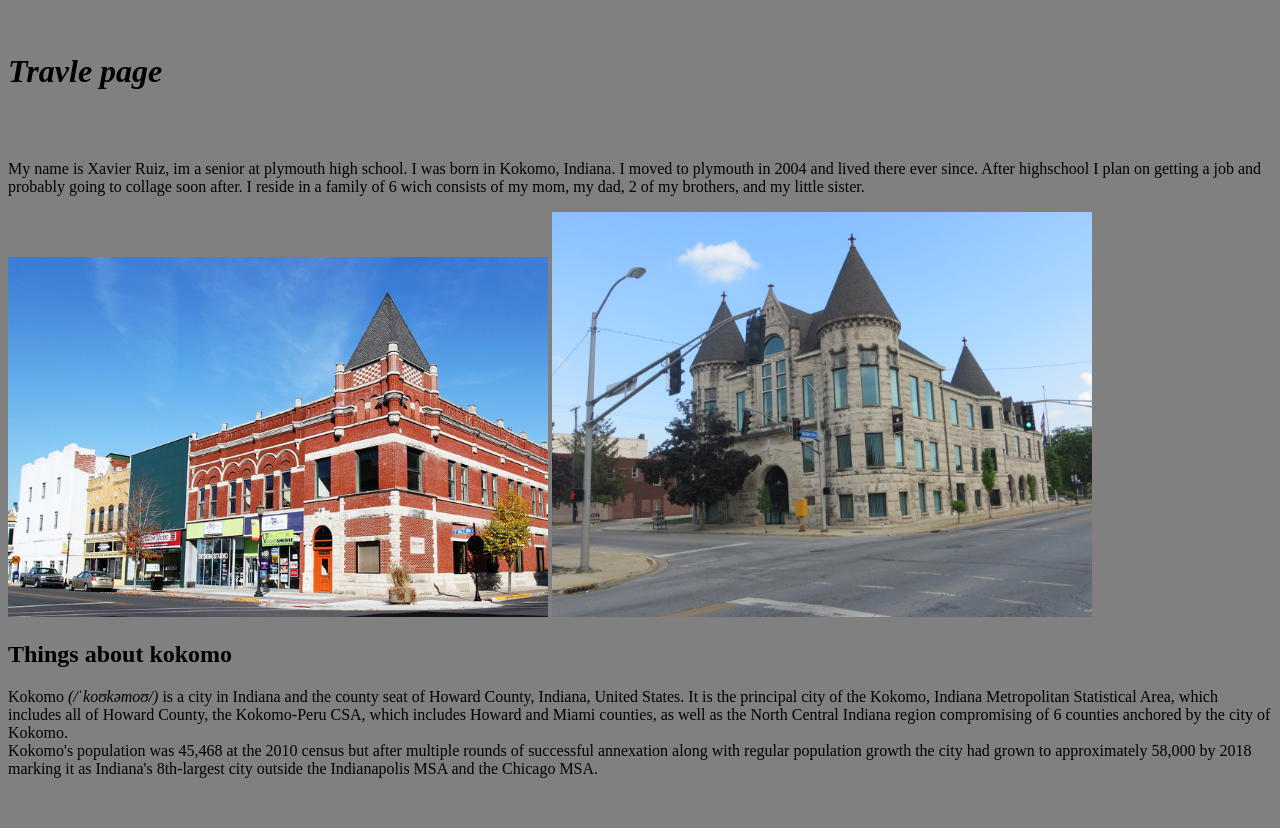
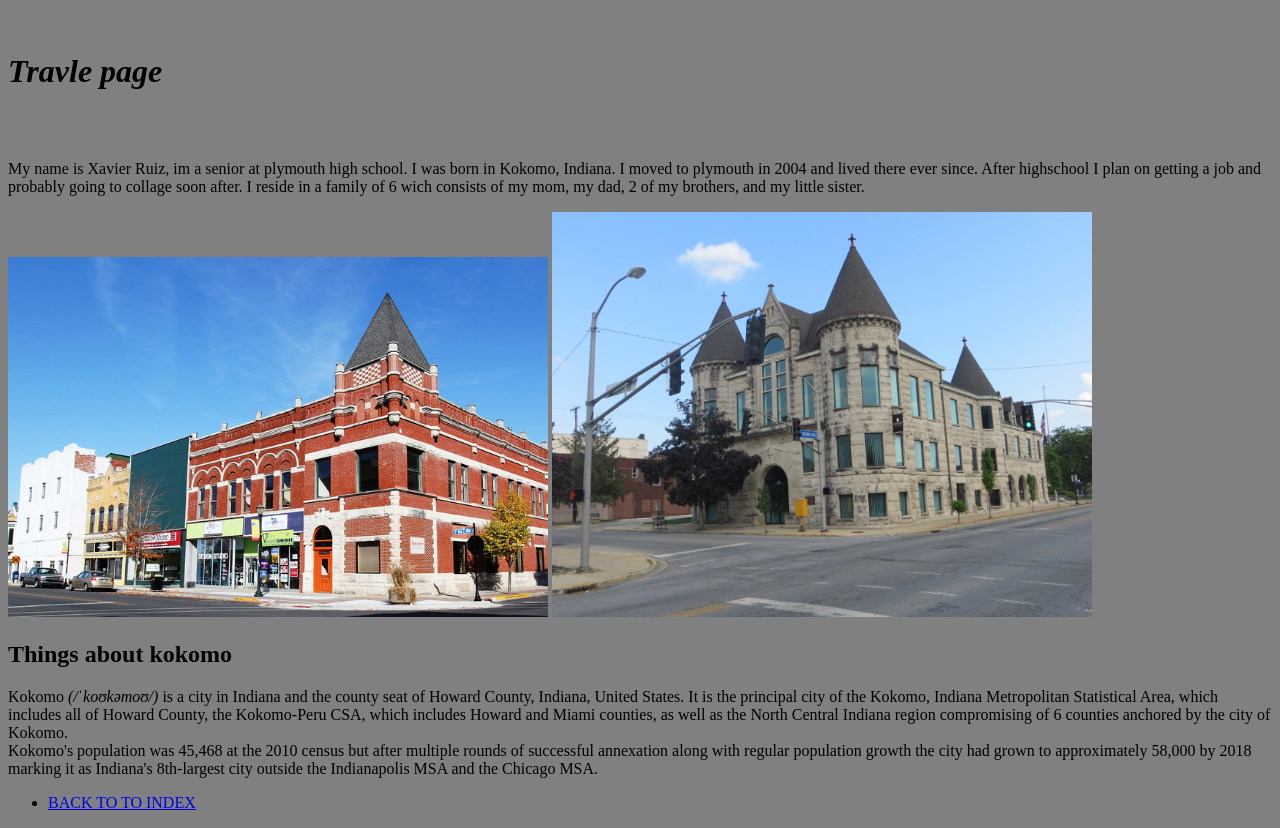
Before and after one commit to IntangiblE001/IntaniblE001.github.io, a plain HTML site: page travle page.html in a window 1280 px wide. Before the commit the page ends 800 px from the top, so only its background shows below. Drawn offline with Linux system fonts and the light colour scheme.

Commit message:
Update travle page.html

```diff
--- a/travle page.html
+++ b/travle page.html
@@ -88,8 +88,9 @@ background-color: gray;
 
 </style>
 
-
-
+ <ul class="nav">
+        	<li>  <a href ="index.html">
+					BACK TO TO INDEX
 
 <!DOCTYPE html>
 <html>
```
